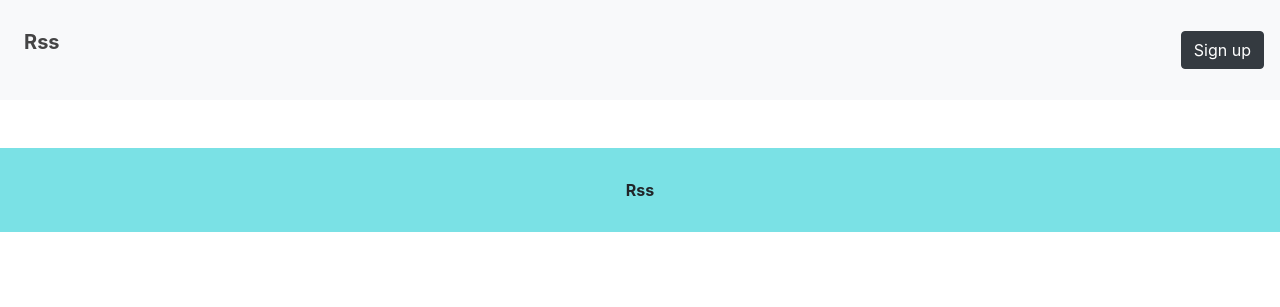
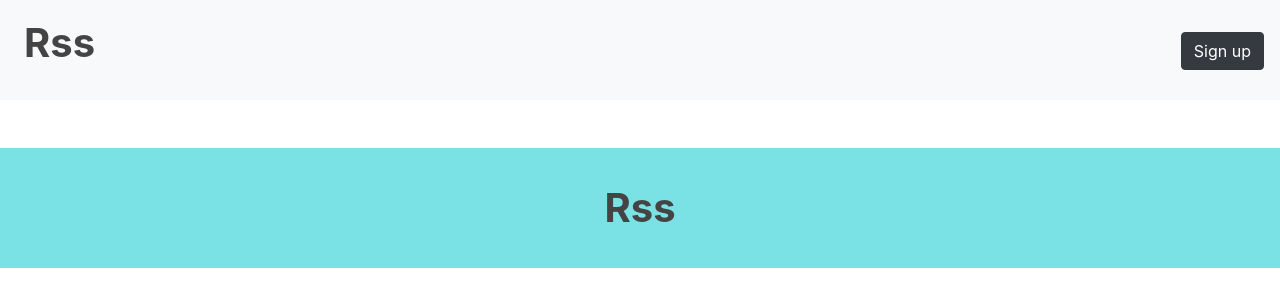
Before and after one commit to dangthanh479/rss-test, a Symfony app: template templates/base.html.twig in a window 1280 px wide. Shown: the top 307 px of the page. Run offline with Twig, Linux system fonts and the light colour scheme; the template is opened without the code that fills it, so the values that code supplies are empty; some libraries are stand-ins or nearby versions.

Commit message:
'rss-v3'

```diff
--- a/templates/base.html.twig
+++ b/templates/base.html.twig
@@ -16,12 +16,12 @@
     <body>
         <nav class="navbar navbar-light bg-light mb-5" style="height: 100px;">
           <a class="navbar-brand" href="#">
-            <p class="pl-2 font-weight-bold" style="color: #444;">Rss</p>
+            <p class="pl-2 font-weight-bold" style="color: #444; font-size: 40px">Rss</p>
           </a>
           <button class="btn btn-dark">Sign up</button>
         </nav>
         {% block body %}{% endblock %}
-        <footer class="mt-5 font-weight-bold text-center">
+        <footer class="mt-5 font-weight-bold text-center" style="color: #444; font-size: 40px">
             Rss
         </footer>
         {% block javascripts %}
```
